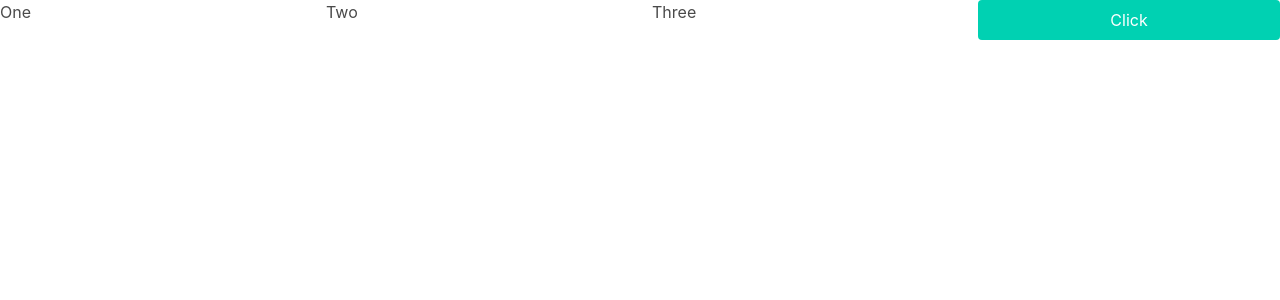
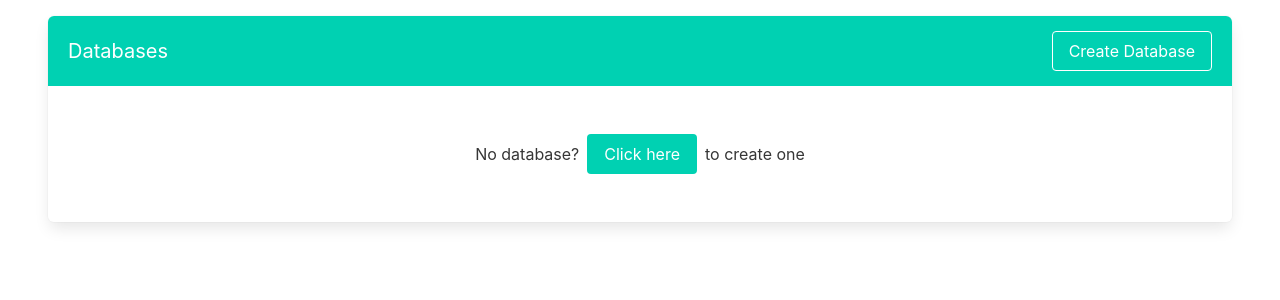
Before and after one commit to Komefumi/hito-shosai, a Svelte app: page / in a window 1280 px wide. Shown: the top 300 px of the page. Built offline with nearby package versions, Linux system fonts and the light colour scheme.

Commit message:
Creates initial home page UI

```diff
--- a/package.json
+++ b/package.json
@@ -24,6 +24,7 @@
   "dependencies": {
     "@electron-toolkit/preload": "^3.0.0",
     "@electron-toolkit/utils": "^3.0.0",
+    "@fortawesome/fontawesome-free": "^6.5.1",
     "better-sqlite3": "^9.3.0",
     "bulma": "^0.9.4",
     "electron-updater": "^6.1.7",
--- a/src/renderer/src/App.svelte
+++ b/src/renderer/src/App.svelte
@@ -1,12 +1,14 @@
 <script lang="ts">
   import Modal from './component-lib/modal/default.svelte';
-  console.log('why');
 
   let isActive = false;
+  let databaseList = [];
 
+  /*
   function showModal() {
     isActive = true;
   }
+  */
 
   function confirm() {
     isActive = false;
@@ -18,6 +20,38 @@
 
 <Modal {isActive} {confirm} close={cancel} />
 
+<div class="py-4 px-6">
+  <article class="panel is-primary">
+    <div class="panel-heading is-flex is-align-items-center is-justify-content-center">
+      <h2>Databases</h2>
+      <button class="ml-auto button is-inverted is-primary is-outlined">Create Database</button>
+    </div>
+
+    {#if databaseList.length > 0}
+      <div class="panel-block">
+        <p class="control has-icons-left">
+          <input class="input is-primary" type="text" placeholder="Search" />
+          <span class="icon is-left">
+            <i class="fas fa-search" aria-hidden="true"></i>
+          </span>
+        </p>
+      </div>
+      {#each databaseList as db (db.id)}
+        <!-- svelte-ignore a11y-missing-attribute -->
+        <a class="panel-block">
+          <span class="panel-icon">
+            <i class="fas fa-book" aria-hidden="true"></i>
+          </span>
+          {db.name}
+        </a>
+      {/each}
+    {:else}
+      <div class="panel-block p-6 is-flex is-align-items-center is-justify-content-center">
+        No database? <button class="mx-2 button is-primary">Click here</button> to create one
+      </div>
+    {/if}
+  </article>
+  <!-- <div class="mt-2">
     <div class="columns is-mobile">
       <div class="column">One</div>
       <div class="column">Two</div>
@@ -26,6 +60,8 @@
         <button on:click={showModal} class="button is-primary is-fullwidth">Click</button>
       </div>
     </div>
+  </div> -->
+</div>
 
 <style lang="scss">
 </style>
--- a/src/renderer/src/main.ts
+++ b/src/renderer/src/main.ts
@@ -1,5 +1,6 @@
 import './assets/style.css';
 import App from './App.svelte';
+import '@fortawesome/fontawesome-free/css/all.min.css';
 import 'bulma/css/bulma.min.css';
 
 const app = new App({
```
Also changed, not shown: 1 other file (tests, documents, lock files or other folders). Lines whose indentation alone changed are shown as unchanged.
